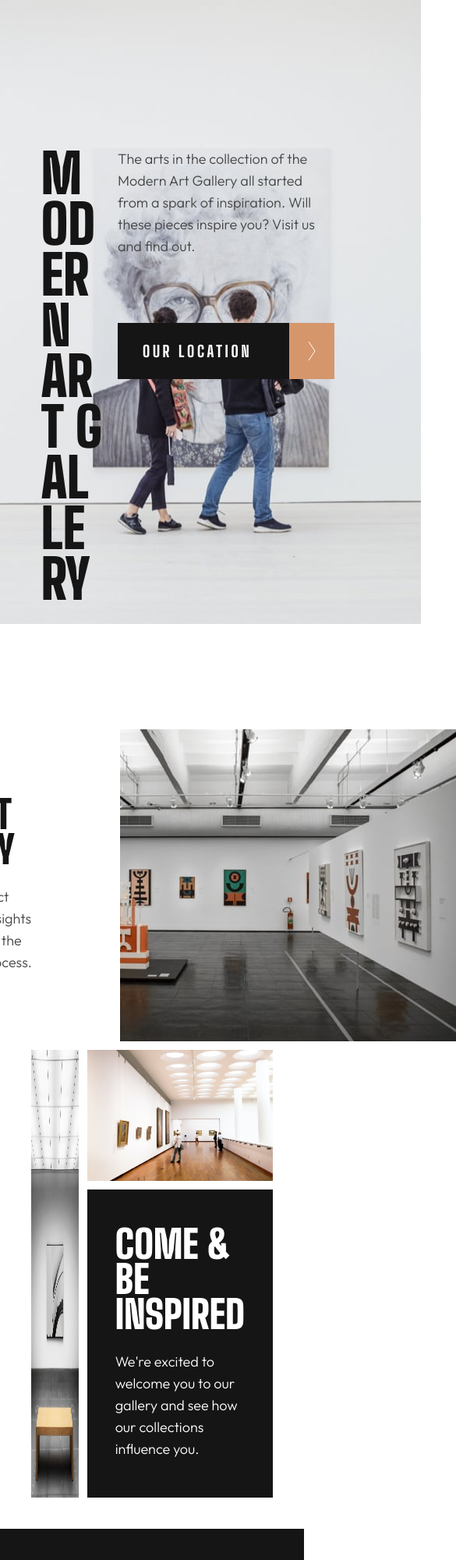
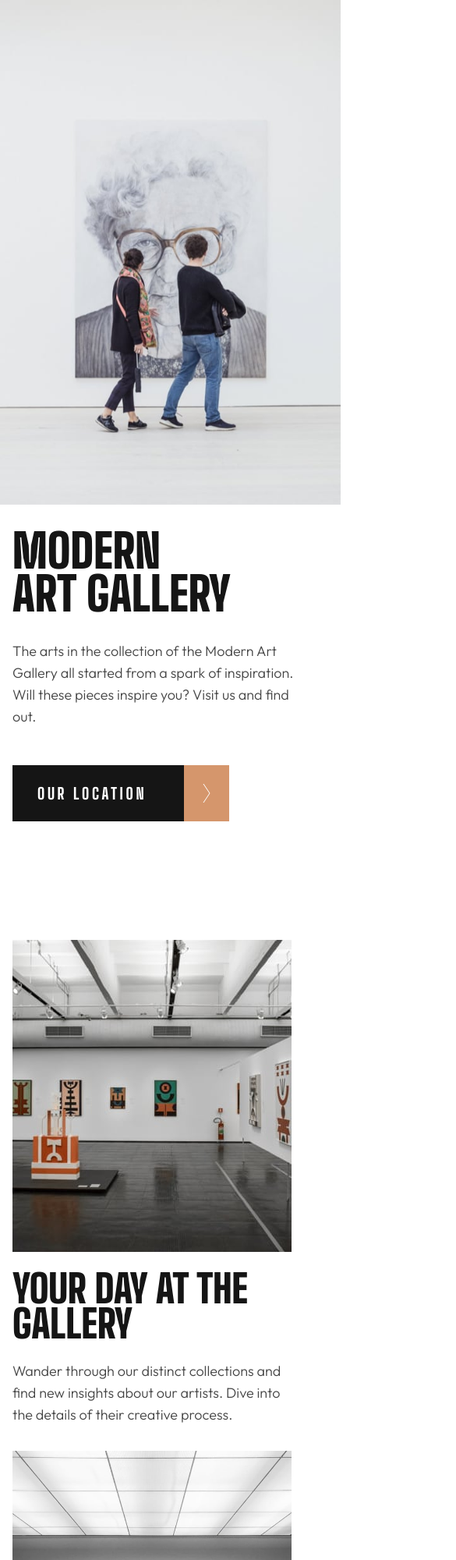
Before and after one commit to Gabriel-Bigelow/Modern-Art-Gallery, a plain HTML site: page index.html in a window 390 px wide. Shown: the top 2000 px of the page at 78% size, 585 px wide, since content can reach past the window. Drawn offline with Linux system fonts and the light colour scheme.

Commit message:
add leaflet map, finish responsive design

```diff
--- /dev/null
+++ b/colorMask.js
@@ -0,0 +1,25 @@
+let image;
+let bg;
+let text;
+
+function getImageSize () {
+    image = document.getElementById('image-hero');
+    bg = document.getElementById('landing-bg');
+    text = document.getElementById('text-mask');
+
+    bg.style.width = `${image.x - image.width/2}px`;
+    text.style.width = `${bg.getBoundingClientRect().right - text.getBoundingClientRect().x}px`;
+};
+
+
+
+
+window.addEventListener('resize', () => {
+    image = document.getElementById('image-hero');
+    bg = document.getElementById('landing-bg');
+    text = document.getElementById('text-mask');
+
+
+    bg.style.width = `${image.x - image.width/2}px`
+    text.style.width = `${bg.getBoundingClientRect().right - text.getBoundingClientRect().x}px`;
+})
--- a/index.css
+++ b/index.css
@@ -1,38 +1,49 @@
 header {
+    display: grid;
     position: relative;
-    width: 90%;
+    width: 100%;
     margin-bottom: 11.25rem;
 }
 
 #landing-bg {
-    display: flex;
-    background-color: #151515;
-    width: 80%;
-    justify-content: end;
+    position: absolute;
+    display: grid;
+    height: 800px;
+    background-color:#151515;
+    width: 10px;
+    z-index:10;
+}
+#image-hero {
+    position: relative;
+    top: 0;
+    left: 50%;
+    transform: translate(-50%);
 }
 
-@media only screen and (max-width: 1100px) {
-    #landing-bg {
-        background-color: rgba(0, 0, 0, 0);
-        justify-content: start;
-        width: 95%;
-    }
+#text-mask {
+    position: absolute;
+    display: flex;
+    left: 10%;
+    top: calc(50% - 176px/2 - 122.5px);
+    z-index: 11;
+    overflow: hidden;
+    white-space: nowrap;
+    overflow:hidden;
+    z-index: 100;
 }
-
-
 #landing-text {
     position: absolute;
     display: grid;
     grid-template: 1fr / 2fr 1fr;
-    margin-left: 15%;
+    margin: 0 10%;
     top: calc(50% - 176px/2 - 122.5px);
     justify-items: space-between;
     gap: 5%;
+    z-index: 20;
 }
 #landing-text h1 {
     grid-column: 1;
     grid-row: 1;
-    word-break: break-all;
 }
 #landing-text #right-text {
     display: grid;
@@ -49,16 +60,86 @@ header {
 
 
 
+@media only screen and (max-width: 1100px) {
+    header {
+        width: 100%;
+    }
+    #landing-bg {
+        background-color: rgba(0, 0, 0, 0);
+        justify-content: start;
+        width: 100%;
+    }
+    #image-hero {
+        left: 0;
+        transform: translate(0);
+        width: 437px;
+    }
 
+    #text-mask {
+        display:none;
+    }
+    #landing-text {
+        position: absolute;
+        display: flex;
+        flex-wrap: wrap;
+        grid-template: 1fr / 2fr 1fr;
+        right: 0%;
+        top: 145px;
+        justify-items: space-between;
+        gap: 48px;
+        margin-left: 50%;
+    }
+    #landing-text #left-text {
+        width: 339px;
+    }
 
+    #landing-text #right-text {
+        display: flex;
+        flex-wrap: wrap;
+        width: 90%;
+        gap: 48px;
+    }
+}
 
+@media only screen and (max-width: 760px) {
+    header {
+        margin-bottom: 120px;
+    }
+    #landing-bg {
+        width: 100%;
+        height: 240px;
+    }
+    #image-hero {
+        object-fit: cover;
+    }
+
+    #landing-text {
+        position: relative;
+        top: 0px;
+        margin: 32px 16px;
+        gap: 32px;
+    }
+
+    #landing-text h1 {
+        font-size: 60px;
+        line-height: 55px;
+    }
+
+    #left-text {
+        margin: 0;
+        width: 339px;
+    }
+    #right-text {
+        gap: 32px;
+    }
+}
 
 
 
 
 main {
     width: 76%;
-    margin: 12%;
+    margin: 11.5%;
     margin-bottom: 11.25rem;
     display: flex;
     flex-wrap: wrap;
@@ -71,10 +152,11 @@ main h3 {
 
 #gallery-1 {
     display: flex;
-    gap: 2rem;
+    gap: 15rem;
     justify-content: space-between;
     align-items: center;
     flex-shrink: 1;
+    max-width: 100%;
 }
 
 #gallery-1-text {
@@ -112,7 +194,6 @@ main h3 {
 
 #gallery-2-flex-1  {
     display: flex;
-    max-width: 65%;
     flex-basis: 50%;
     flex-shrink: 2;
 }
@@ -120,6 +201,7 @@ main h3 {
     width: 100%;
     flex-basis: 100%;
     flex-shrink: 2;
+    object-fit: cover;
 }
 
 #gallery-2-flex-2 {
@@ -133,7 +215,6 @@ main h3 {
 
 #gallery-2-flex-1  {
     display: flex;
-    max-width: 65%;
     flex-basis: 65%;
 }
 #gallery-2-flex-1 img {
@@ -147,7 +228,7 @@ main h3 {
     flex-shrink: 2;
 }
 
-#gallery-2-img-2 img {
+#gallery-2-flex-2 img {
     object-fit: cover;
 }
 
@@ -167,14 +248,62 @@ main h3 {
         width: auto;
         gap: 11px;
     }
+    #gallery-1 {
+        gap: 68px;
+    }
+    #gallery-1-text {
+        flex-basis: 35%;
+    }
+    #gallery-1-img {
+        flex-basis: 65%;
+        justify-content: center;
+    }
     #gallery-2 {
         gap: 11px;
     }
     #gallery-2-flex-2 {
         gap: 11px;
     }
+    #gallery-2-img-2 {
+        flex-basis: 100%;
+        flex-grow: 2;
+        flex-shrink: 1;
+    }
+    #gallery-2-text {
+        flex-basis: 40%;
+        flex-grow: 1;
+        flex-shrink: 1;
+    }
 }
 
+@media only screen and (max-width: 760px) {
+    main {
+        margin: 16px;
+        margin-bottom: 120px;
+        gap: 32px;
+    }
+    #gallery-1 {
+        flex-wrap: wrap-reverse;
+        gap: 25px;
+    }
+    #gallery-1-text {
+        flex-basis:100%;
+    }
+    #gallery-1-img {
+        flex-basis: 100%;
+    }
+    #gallery-2 {
+        flex-wrap: wrap;
+        gap: 16px;
+    }
+    #gallery-2-flex-1 {
+        flex-basis: 100%;
+    }
+    #gallery-2-flex-2 {
+        flex-basis: 100%;
+        gap: 16px;
+    }
+}
 
 
 
--- a/index.html
+++ b/index.html
@@ -9,16 +9,19 @@
   <link rel="stylesheet" href="index.css" />
   <title>Frontend Mentor | Art gallery website</title>
   <script src="navigation.js"></script>
+  <script src="colorMask.js"></script>
 </head>
 
 <body>
   <header>
     <div id="landing-bg">
-      <img id="image-hero" src="assets/desktop/image-hero.jpg" alt="a man and a woman look at a mostly gray artwork of an elderly woman."/>
     </div>
+    <img id="image-hero" src="assets/desktop/image-hero.jpg" alt="a man and a woman look at a mostly gray artwork of an elderly woman." onload="getImageSize()"/>
+
+    <div id="text-mask"><h1 class="uppercase white">Modern <br>Art Gallery</h1></div>
 
     <div id="landing-text">
-      <h1 class="uppercase">Modern <br>Art Gallery</h1>
+      <div id="left-text"><h1 class="uppercase">Modern <br>Art Gallery</h1></div>
 
       <div id="right-text">
         <p>The arts in the collection of the Modern Art Gallery all started from a spark of inspiration.
--- a/location.css
+++ b/location.css
@@ -2,16 +2,24 @@ header {
     display: grid;
 }
 
-header #map {
+header #map-pic {
     max-width: 100%;
     max-height: 100%;
 }
 
+#map {
+    height: 600px;
+}
+
+.leaflet-tile {
+    filter: saturate(0%) !important;
+}
 
 header .nav-button{
     position: absolute;
     left: 10%;
     top: 0;
+    z-index: 1000;
 }
 
 main {
@@ -28,10 +36,6 @@ main {
     gap: 1.5rem;
 }
 
-#information p {
-    margin-bottom: 0.5rem;
-}
-
 
 footer a img {
     filter: invert(100%);
@@ -40,3 +44,42 @@ footer a img {
 footer a img:hover {
     filter: invert(0%);
 }
+
+@media only screen and (max-width: 1100px) {
+    header {
+        overflow: hidden;
+    }
+    #map-pic {
+        height: 600px;
+        max-width: 100vw;
+        object-fit: cover;
+    }
+    header .nav-button {
+        left: 5%;
+    }
+}
+
+@media only screen and (max-width: 768px) {
+    main {
+        flex-wrap: wrap;
+        gap: 48px;
+        padding: 48px 16px 56px 16px;
+    }
+
+    #map {
+        height: 550px;
+    }
+
+    main h2 br {
+        display: none;
+    }
+
+    #information {
+        gap: 20px;
+        flex-basis: 100%;
+    }
+
+    header .nav-button {
+        left: 0%;
+    }
+}
--- a/navigation.js
+++ b/navigation.js
@@ -1,7 +1,5 @@
 const navButtonMouseOver = (event, element1, element2 ) => {
     const navButtons = document.getElementsByClassName('nav-button');
-
-    console.log(navButtons[0].children[0]);
 
     const text = navButtons[0].children[element1].children[0];
     const arrow = navButtons[0].children[element2].children[0];
@@ -9,7 +7,6 @@ const navButtonMouseOver = (event, element1, element2 ) => {
     if (event.target.parentNode.classList.value.includes('nav-button') || event.target.parentNode.parentNode.classList.value.includes('nav-button')) {
         arrow.style.backgroundColor = '#151515';
         text.style.backgroundColor = '#d5966C';
-        console.log(text);
     }
 }
 
--- a/styles.css
+++ b/styles.css
@@ -2,11 +2,6 @@
     font-family: "Big Shoulders Display";
     src: url('./assets/fonts/BigShouldersDisplay-VariableFont_wght.ttf');
 }
-
-/* @font-face {
-    font-family: "Big Shoulders Display";
-    src: url('./assets/fonts/BigShouldersDisplay-Black.ttf');
-} */
 
 @font-face {
     font-family: "Outfit";
@@ -159,7 +154,10 @@ a {
     padding: 24px;
     transition-duration: 0.5s;
 }
-
+.nav-button a {
+    display: grid;
+    width: 208px;
+}
 
 
 
@@ -211,3 +209,15 @@ footer a img:hover {
         line-height: 26px;
     }
 }
+
+@media only screen and (max-width: 760px) {
+    footer {
+        display: flex;
+        flex-wrap: wrap;
+        gap: 38px;
+    }
+
+    footer div {
+        gap: 20px;
+    }
+}
```
Also changed, not shown: location.html (+18 -3 lines).
